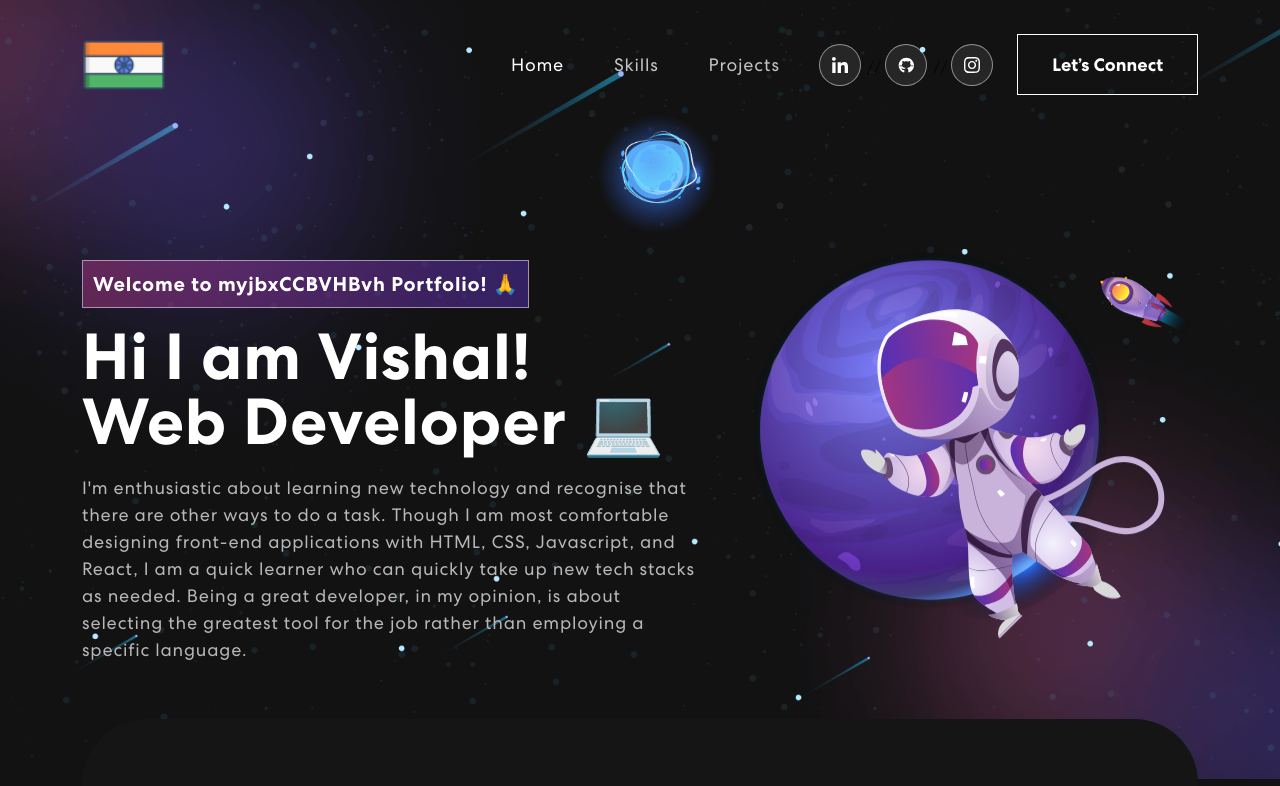
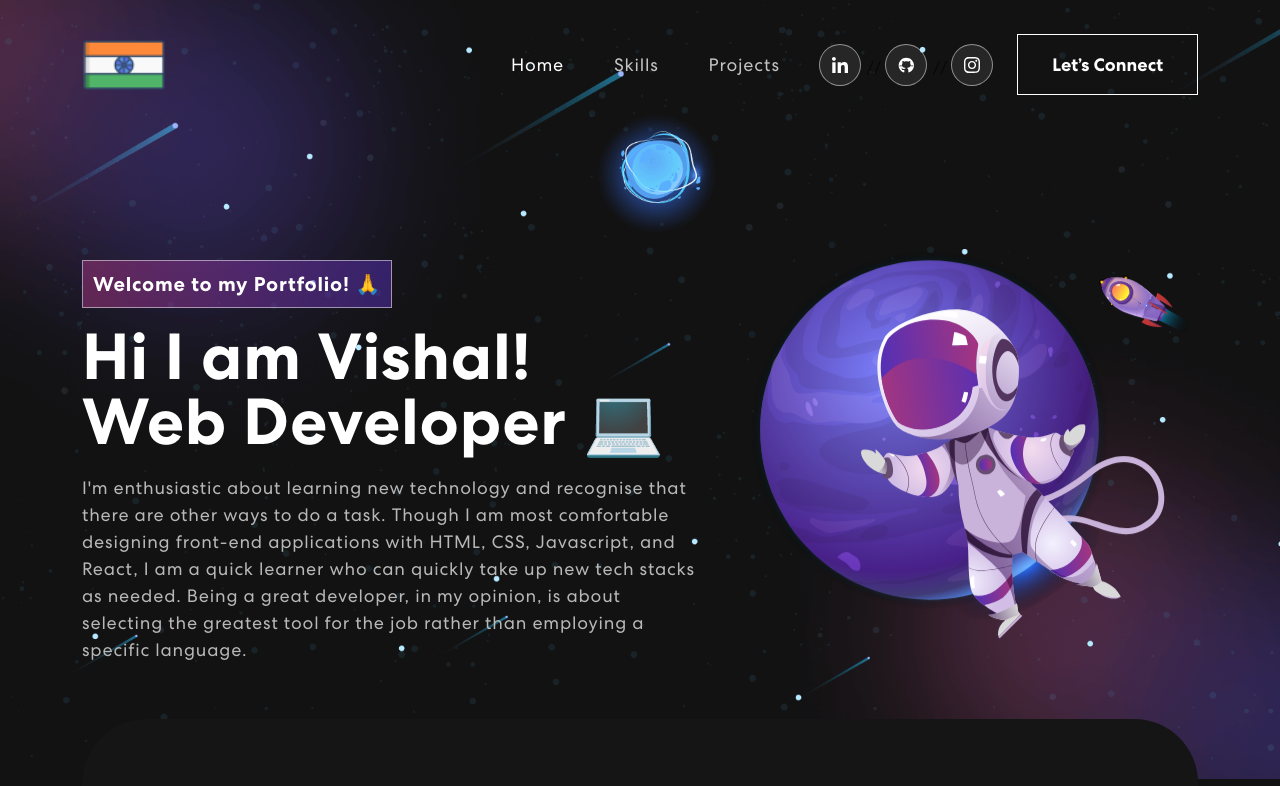
Before and after one commit to VishalP130821/personal-portfolio, a React (Create React App) app: page / in a window 1280 px wide. Shown: the top 786 px of the page. Built offline with nearby package versions, Linux system fonts and the light colour scheme.

Commit message:
changed type

```diff
--- a/src/components/Banner.js
+++ b/src/components/Banner.js
@@ -52,7 +52,7 @@ export const Banner = () =>{
             <Container>
                 <Row className="align-items-center">
                     <Col xs={12} md={6} xl={7}>
-                       <span className="tagline">Welcome to myjbxCCBVHBvh Portfolio! 🙏</span>
+                       <span className="tagline">Welcome to my Portfolio! 🙏</span>
                        <h1>{'Hi I am Vishal!'}<span className="wrap"><br/>{text}</span></h1>
                        <p>I'm enthusiastic about learning new technology and recognise that there are other ways to do a task. Though I am most comfortable designing front-end applications with HTML, CSS, Javascript, and React, I am a quick learner who can quickly take up new tech stacks as needed. Being a great developer, in my opinion, is about selecting the greatest tool for the job rather than employing a specific language.</p>
 
```
